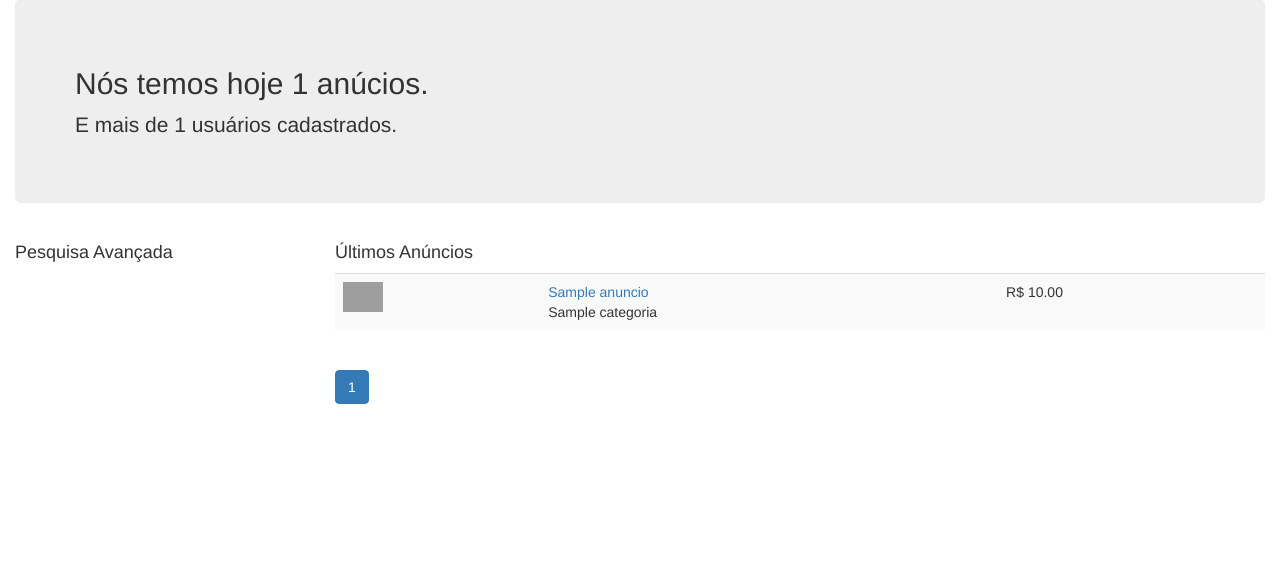
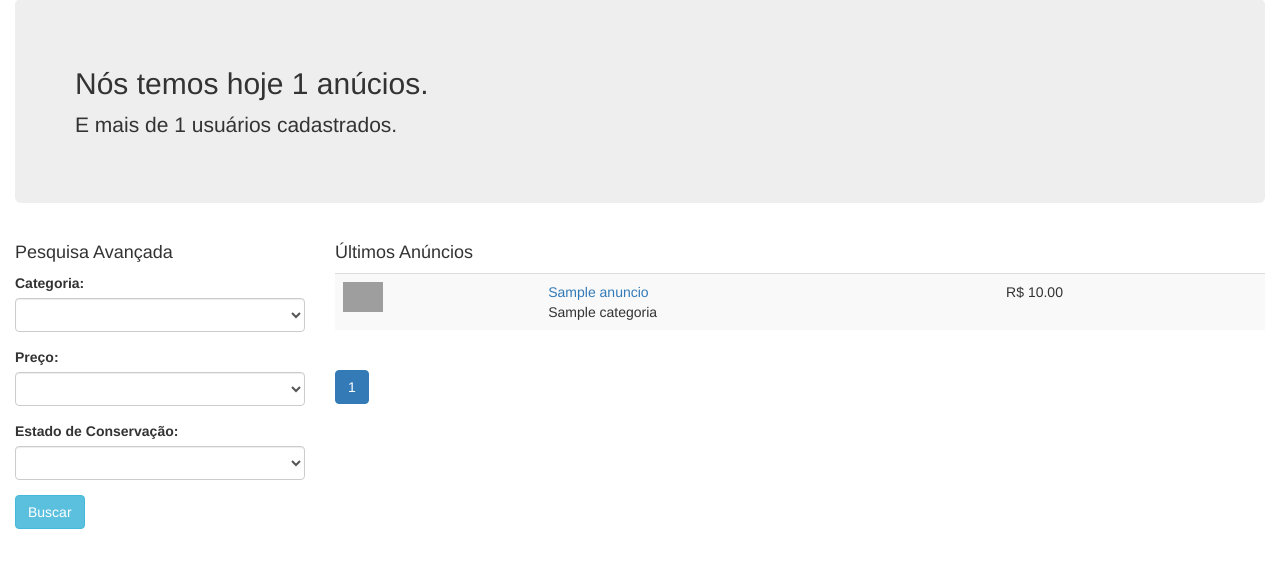
Before and after one commit to fabriciohd/Projeto_Classificados, a PHP site: page /index.php in a window 1280 px wide. Shown: the part 73-641 px from the top of the page. Run offline with PHP 8.4, Linux system fonts and the light colour scheme; tables that the repository leaves empty or names only in its code hold one stand-in row (values such as "Sample post"); grey boxes are pictures that could not be loaded.

Commit message:
criado filtro de pesquisa

```diff
--- a/classes/anuncios.class.php
+++ b/classes/anuncios.class.php
@@ -1,24 +1,72 @@
 <?php
 class Anuncios {
 
-    public function getTotalAnuncios() {
+    public function getTotalAnuncios($filtros) {
         global $pdo;
 
-        $sql = $pdo->query("SELECT COUNT(*) as c FROM anuncios");
+        $filtrostring = array('1=1');
+        if (!empty($filtros['categoria'])) {
+            $filtrostring[] = 'anuncios.id_categoria = :id_categoria';
+        }
+        if (!empty($filtros['preco'])) {
+            $filtrostring[] = 'anuncios.valor BETWEEN :preco1 AND :preco2';
+        }
+        if (!empty($filtros['estado'])) {
+            $filtrostring[] = 'anuncios.estado = :estado';
+        }
+
+        $sql = $pdo->prepare("SELECT COUNT(*) as c FROM anuncios WHERE ".implode(" AND ", $filtrostring));
+
+        if (!empty($filtros['categoria'])) {
+            $sql->bindValue(':id_categoria', $filtros['categoria']);
+        }
+        if (!empty($filtros['preco'])) {
+            $preco = explode('-', $filtros['preco']);
+            $sql->bindValue(':preco1', $preco[0]);
+            $sql->bindValue(':preco2', $preco[1]);
+        }
+        if (!empty($filtros['estado'])) {
+            $sql->bindValue(':estado', $filtros['estado']);
+        }
+
+        $sql->execute();
         $row = $sql->fetch();
 
         return $row['c'];
     }
 
-    public function getUltimosAnuncios($page, $perpage) {
+    public function getUltimosAnuncios($page, $perpage, $filtros) {
         global $pdo;
 
         $offset = ($page - 1) * $perpage;
 
         $array = array();
+
+        $filtrostring = array('1=1');
+        if (!empty($filtros['categoria'])) {
+            $filtrostring[] = 'anuncios.id_categoria = :id_categoria';
+        }
+        if (!empty($filtros['preco'])) {
+            $filtrostring[] = 'anuncios.valor BETWEEN :preco1 AND :preco2';
+        }
+        if (!empty($filtros['estado'])) {
+            $filtrostring[] = 'anuncios.estado = :estado';
+        }
+
         $sql = $pdo->prepare("SELECT *,(select anuncios_imagens.url from anuncios_imagens where anuncios_imagens.id_anuncio = anuncios.id limit 1) as url,
         (select categorias.nome from categorias where categorias.id = anuncios.id_categoria) as categoria
-        FROM anuncios ORDER BY id DESC LIMIT $offset, $perpage");
+        FROM anuncios WHERE ".implode(' AND ', $filtrostring)." ORDER BY id DESC LIMIT $offset, $perpage");
+        if (!empty($filtros['categoria'])) {
+            $sql->bindValue(':id_categoria', $filtros['categoria']);
+        }
+        if (!empty($filtros['preco'])) {
+            $preco = explode('-', $filtros['preco']);
+            $sql->bindValue(':preco1', $preco[0]);
+            $sql->bindValue(':preco2', $preco[1]);
+        }
+        if (!empty($filtros['estado'])) {
+            $sql->bindValue(':estado', $filtros['estado']);
+        }
         $sql->execute();
 
         if ($sql->rowCount() > 0) {
--- a/index.php
+++ b/index.php
@@ -2,10 +2,21 @@
 <?php
 require "classes/anuncios.class.php";
 require "classes/usuarios.class.php";
+require "classes/categorias.class.php";
 $a = new Anuncios();
 $u = new Usuarios();
+$c = new Categorias();
 
-$total_anuncios = $a->getTotalAnuncios();
+$filtros = array(
+    'categoria' => '',
+    'preco' => '',
+    'estado' => ''
+);
+if (isset($_GET['filtros'])) {
+    $filtros = $_GET['filtros'];
+}
+
+$total_anuncios = $a->getTotalAnuncios($filtros);
 $total_usuarios = $u->getTotalUsuarios();
 
 $p = 1;
@@ -15,7 +26,8 @@ if (isset($_GET['p']) && !empty($_GET['p'])) {
 $por_pagina = 2;
 $total_paginas = ceil($total_anuncios / $por_pagina);
 
-$anuncios = $a->getUltimosAnuncios($p, $por_pagina);
+$anuncios = $a->getUltimosAnuncios($p, $por_pagina, $filtros);
+$categorias = $c->getLista();
 ?>
 
 <div class="container-fluid">
@@ -27,6 +39,43 @@ $anuncios = $a->getUltimosAnuncios($p, $por_pagina);
     <div class="row">
         <div class="col-sm-3">
             <h4>Pesquisa Avançada</h4>
+            <form method="get">
+                <div class="form-group">
+                    <label for="categoria">Categoria:</label>
+                    <select id="categoria" name="filtros[categoria]" class="form-control">
+                        <option></option>
+                        <?php foreach($categorias as $cat): ?>
+                            <option value="<?php echo $cat['id']; ?>" <?php echo ($cat['id'] == $filtros['categoria'])?'selected="selected"':''; ?>><?php echo utf8_encode($cat['nome']); ?></option>
+                        <?php endforeach; ?>
+                    </select>
+                </div>
+
+                <div class="form-group">
+                    <label for="preco">Preço:</label>
+                    <select id="preco" name="filtros[preco]" class="form-control">
+                        <option></option>
+                        <option value="0-50" <?php echo ($filtros['preco'] == '0-50')?'selected="selected"':''; ?>>R$ 0 - 50</option>
+                        <option value="51-100" <?php echo ($filtros['preco'] == '51-100')?'selected="selected"':''; ?>>R$ 51 - 100</option>
+                        <option value="101-200" <?php echo ($filtros['preco'] == '101-200')?'selected="selected"':''; ?>>R$ 101 - 200</option>
+                        <option value="201-500" <?php echo ($filtros['preco'] == '201-500')?'selected="selected"':''; ?>>R$ 201 - 500</option>
+                    </select>
+                </div>
+
+                <div class="form-group">
+                    <label for="estado">Estado de Conservação:</label>
+                    <select id="estado" name="filtros[estado]" class="form-control">
+                        <option></option>
+                        <option value="0" <?php echo ($filtros['estado'] == '0')?'selected="selected"':''; ?>>Ruim</option>
+                        <option value="1" <?php echo ($filtros['estado'] == '1')?'selected="selected"':''; ?>>Bom</option>
+                        <option value="2" <?php echo ($filtros['estado'] == '2')?'selected="selected"':''; ?>>Ótimo</option>
+                    </select>
+                </div>
+
+                <div class="form-group">
+                    <input type="submit" value="Buscar" class="btn btn-info">
+                </div>
+
+            </form>
         </div>
         <div class="col-sm-9">
             <h4>Últimos Anúncios</h4>
```
